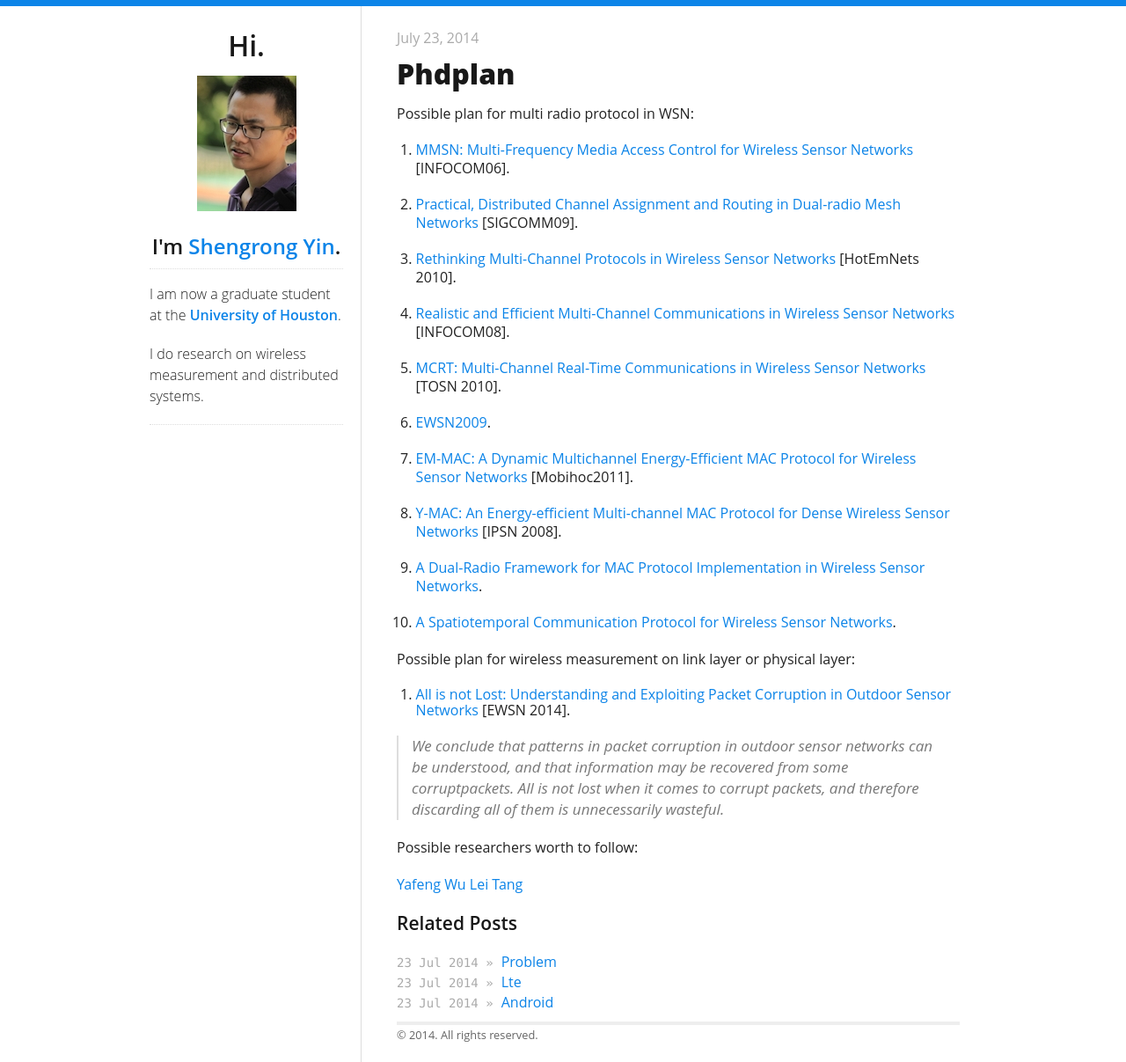
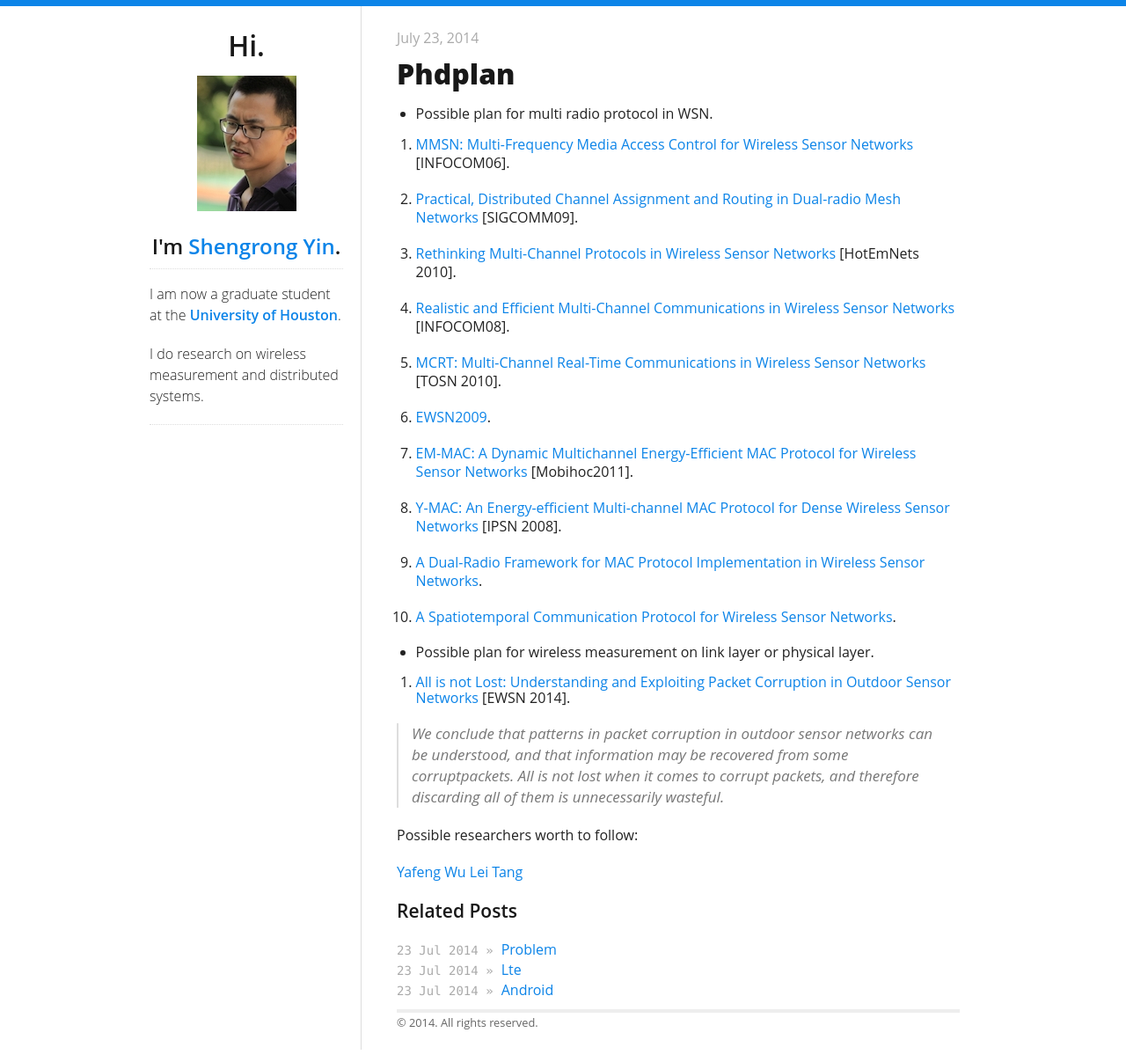
Before and after one commit to syin2/yinshengrong.github.io, a Jekyll site: the page built from _posts/2014-07-23-phdplan.md, in a window 1280 px wide. Shown: the whole page at 88% size. Built offline with Jekyll 4.4.1, drawn with Linux system fonts in a browser that asks for light colours; Markdown is read by kramdown in place of the engine named in the settings.

Commit message:
fix bullet point

```diff
--- a/_posts/2014-07-23-phdplan.md
+++ b/_posts/2014-07-23-phdplan.md
@@ -3,7 +3,7 @@
 ---
 
 
-Possible plan for multi radio protocol in WSN:
+* Possible plan for multi radio protocol in WSN.
 
 1. [MMSN: Multi-Frequency Media Access Control for Wireless Sensor Networks](http://www.cs.virginia.edu/wsn/docs/papers/infocom06-mmsn.pdf) [INFOCOM06].
 
@@ -25,7 +25,7 @@ Possible plan for multi radio protocol in WSN:
 
 10. [A Spatiotemporal Communication Protocol for Wireless Sensor Networks](http://www-users.cs.umn.edu/~tianhe/Papers/SPEED-TPDS-0195-1003.pdf).
 
-Possible plan for wireless measurement on link layer or physical layer:
+* Possible plan for wireless measurement on link layer or physical layer.
 
 1. [All is not Lost: Understanding and Exploiting Packet Corruption in Outdoor Sensor Networks](http://user.it.uu.se/~frehe489/publications/hermans14all.pdf) [EWSN 2014].
 
```
